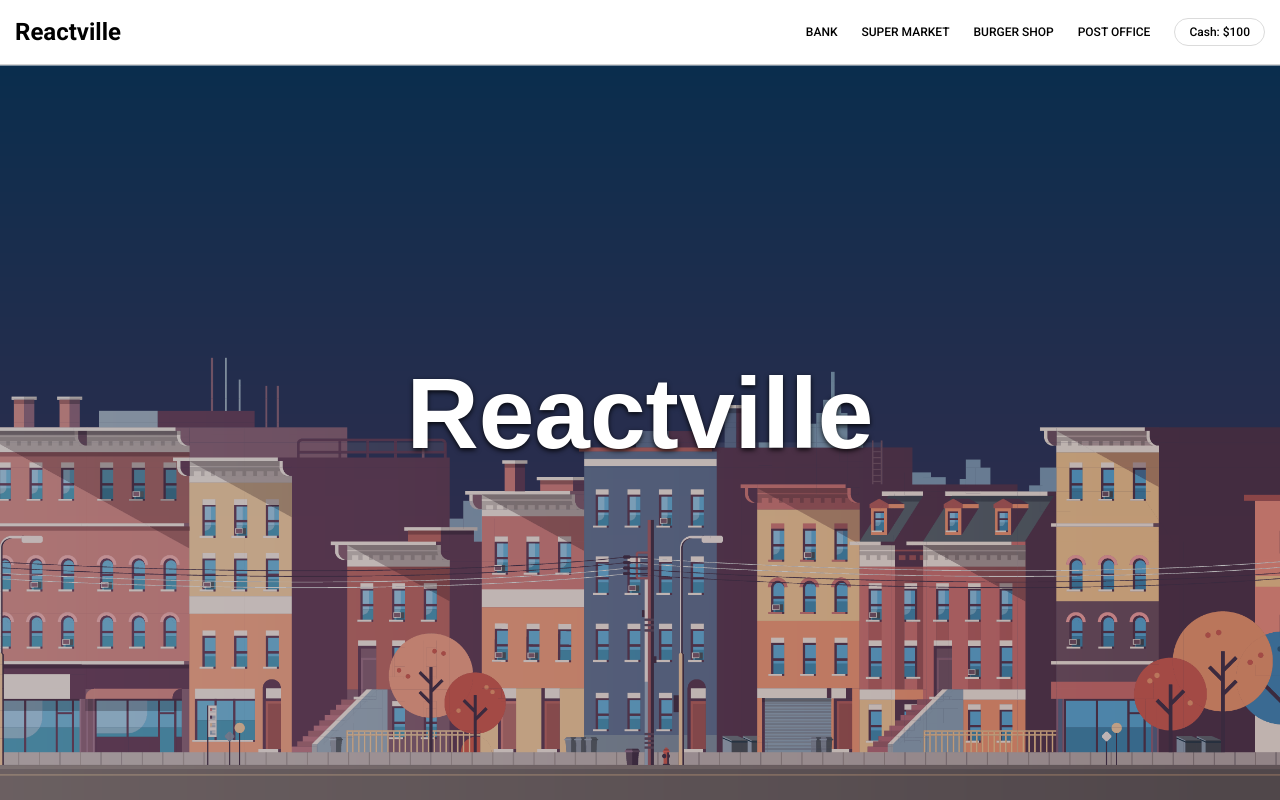
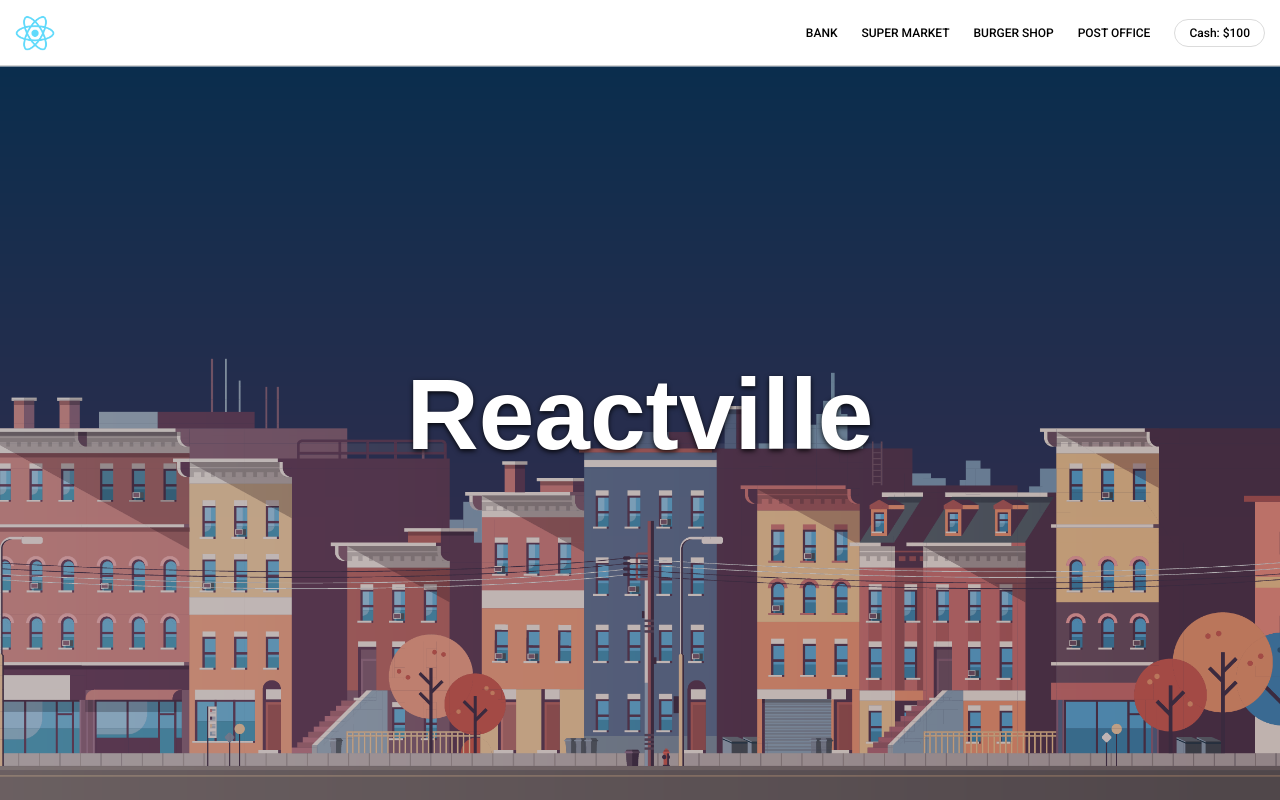
Before and after one commit to whlong1/reactville, a React (Create React App) app: page / in a window 1280 px wide. Built offline with nearby package versions, Linux system fonts and the light colour scheme; a web font is replaced by a local one.

Commit message:
add logo

```diff
--- a/src/Components/Nav/Nav.jsx
+++ b/src/Components/Nav/Nav.jsx
@@ -2,12 +2,13 @@ import React from 'react'
 import { NavLink } from 'react-router-dom'
 
 import Wallet from "./Wallet"
+import Logo from '../../assets/react-logo.png'
 
 const Nav = (props) => {
 
   return (
     <nav className="navigation-bar">
-      <NavLink id="logo" to='/'>Reactville</NavLink>
+      <NavLink id="logo" to='/'><img src={Logo}/></NavLink>
       <NavLink to='/bank'>BANK</NavLink>
       <NavLink to='/market'>SUPER MARKET</NavLink>
       <NavLink to='/burgers'>BURGER SHOP</NavLink>
--- a/src/styles/App.css
+++ b/src/styles/App.css
@@ -12,11 +12,16 @@ nav {
   justify-content: right;
   padding: 0px 15px 0px 15px;
   border-bottom: 1px solid rgb(212, 212, 212);
-
 }
 
 .navigation-bar {
-  padding: 18px 15px 18px 15px;
+  /* padding: 18px 15px 18px 15px; */
+  height: 65px;
+}
+
+.navigation-bar img {
+  height: 40px;
+  transform: translateY(8%);
 }
 
 nav h1 {
```
Also changed, not shown: src/assets/react-logo.png (added).
